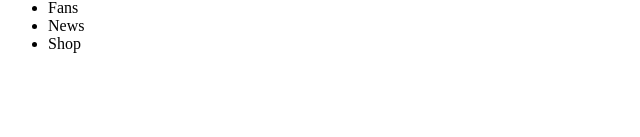
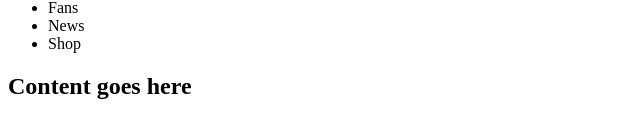
Before and after one commit to Aldo-Sibilio/react-dc-comics, a React (Vite) app: page / in a window 1280 px wide. Shown: the part 455-592 px from the top of the page, without its empty margins (0-640 px from the left). Built offline with nearby package versions, Linux system fonts and the light colour scheme.

Commit message:
creato main

```diff
--- a/src/App.jsx
+++ b/src/App.jsx
@@ -1,9 +1,11 @@
 import Header from './components/Header'
+import Main from './components/Main'
 
 function App() {
   return (
     <div>
       <Header />
+      <Main />
     </div>
   )
 }
--- /dev/null
+++ b/src/components/Main.jsx
@@ -0,0 +1,12 @@
+
+function Main() {
+  return (
+    <main>
+      <div className="main-content">
+        <h2>Content goes here</h2>
+      </div>
+    </main>
+  );
+}
+
+export default Main;
```
Also changed, not shown: src/components/BlueBar.jsx (added), src/components/Footer.jsx (added).
